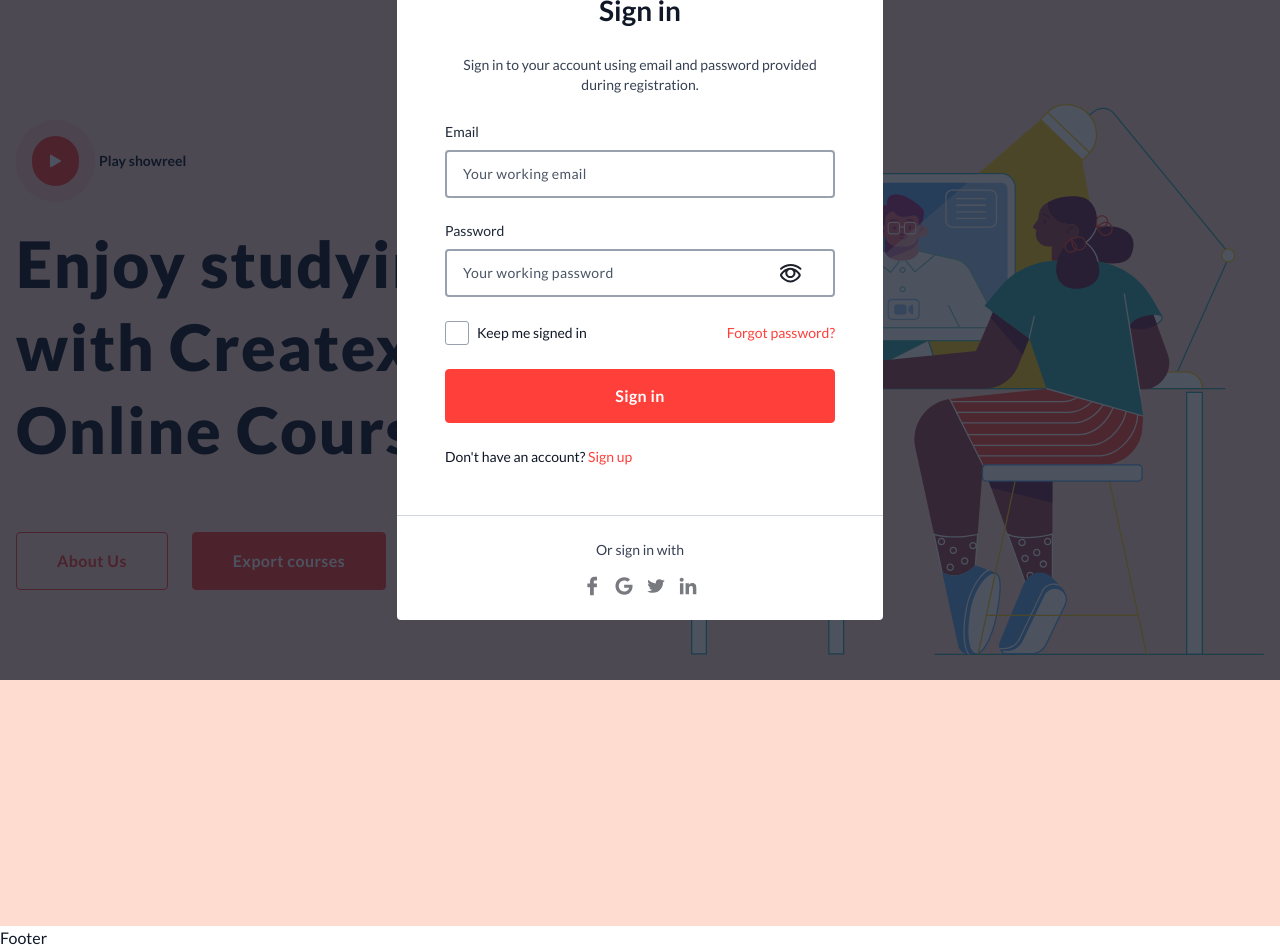
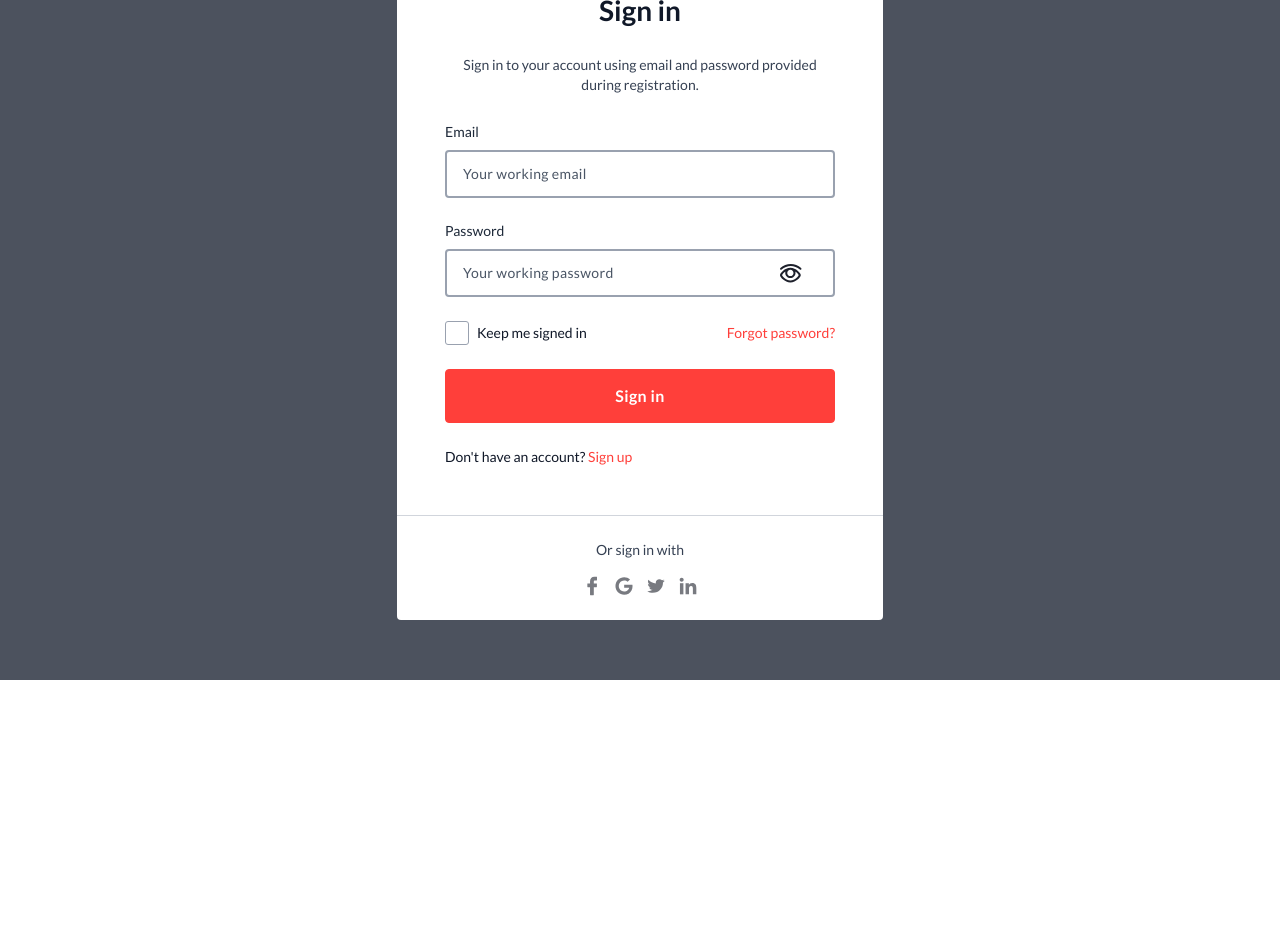
Before and after one commit to Martin6175903/Createx-frontend, a React (Vite) app: page /login in a window 1280 px wide. Shown: the part 120-1070 px from the top of the page. After the commit the page ends 800 px from the top, so only its background shows below. Built offline with nearby package versions, Linux system fonts and the light colour scheme.

Commit message:
finish chunk Studying and start build Footer

```diff
--- a/src/components/footer/Footer.tsx
+++ b/src/components/footer/Footer.tsx
@@ -1,7 +1,8 @@
 const Footer = () => {
   return (
     <div>
-      Footer
+      <div></div>
+      <div></div>
     </div>
   );
 };
--- /dev/null
+++ b/src/components/footer/footer-bottom/FooterBottom.tsx
@@ -0,0 +1,9 @@
+const FooterBottom = () => {
+  return (
+    <div>
+
+    </div>
+  );
+};
+
+export default FooterBottom;
--- /dev/null
+++ b/src/components/footer/footer-top/FooterTop.tsx
@@ -0,0 +1,9 @@
+const FooterTop = () => {
+  return (
+    <div>
+
+    </div>
+  );
+};
+
+export default FooterTop;
--- a/src/pages/homepage/Homepage.tsx
+++ b/src/pages/homepage/Homepage.tsx
@@ -18,7 +18,7 @@ const Homepage = ({ setIsOpenModal }: IModalProps) => {
 
   return (
     <div>
-      <Studying/>
+      {/*<Studying/>*/}
     </div>
   );
 };
--- a/src/pages/homepage/chunk/studying/statistics/Statistics.tsx
+++ b/src/pages/homepage/chunk/studying/statistics/Statistics.tsx
@@ -1,7 +1,16 @@
+import StatisticsInfo from '@/pages/homepage/chunk/studying/statistics/StatisticsInfo.tsx';
+import StatisticsListItem from '@/pages/homepage/chunk/studying/statistics/StatisticsListItem.tsx';
+
 const Statistics = () => {
   return (
-    <div className={'info__box pt-[189px] pb-[82px]'}>
-
+    <div className={'info__box pt-[189px] pb-[82px] flex items-center justify-evenly'}>
+      <StatisticsInfo quantity={1200} title={'Students graduated'}/>
+      <StatisticsListItem/>
+      <StatisticsInfo quantity={84} title={'Completed courses'}/>
+      <StatisticsListItem/>
+      <StatisticsInfo quantity={16} title={'Qualified tutors'}/>
+      <StatisticsListItem/>
+      <StatisticsInfo quantity={5} title={'Years of experience'}/>
     </div>
   );
 };
--- a/src/pages/homepage/chunk/studying/statistics/StatisticsInfo.tsx
+++ b/src/pages/homepage/chunk/studying/statistics/StatisticsInfo.tsx
@@ -1,7 +1,13 @@
-const StatisticsInfo = () => {
+interface StatisticsInfoProps {
+  quantity: number
+  title: string
+}
+
+const StatisticsInfo = ({quantity, title}: StatisticsInfoProps) => {
   return (
-    <div>
-
+    <div className={'flex gap-3 items-center'}>
+      <span className={'font-black text-[46px] leading-[1.3]'}>{quantity}</span>
+      <span className={'text-base leading-[1.6]'}>{title}</span>
     </div>
   );
 };
--- /dev/null
+++ b/src/pages/homepage/chunk/studying/statistics/StatisticsListItem.tsx
@@ -0,0 +1,7 @@
+const StatisticsListItem = () => {
+  return (
+    <div className={'size-2 bg-primary rounded-full'}></div>
+  );
+};
+
+export default StatisticsListItem;
```
